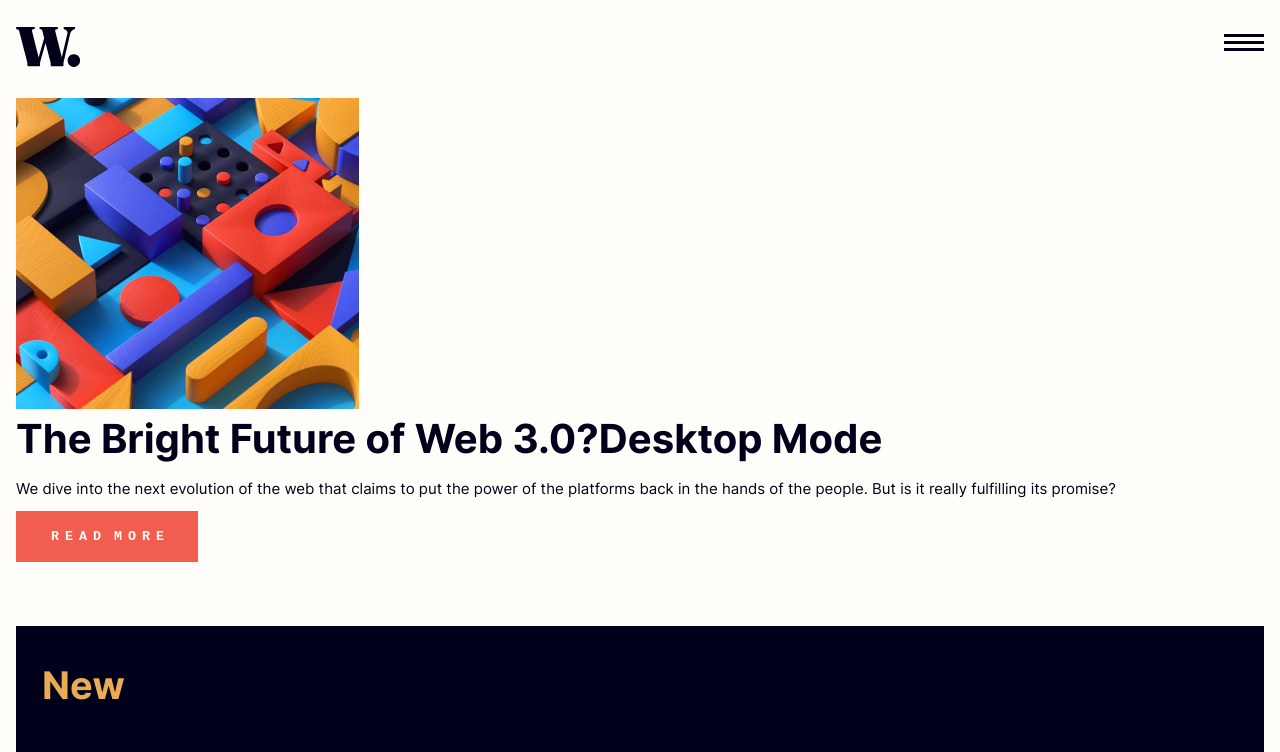
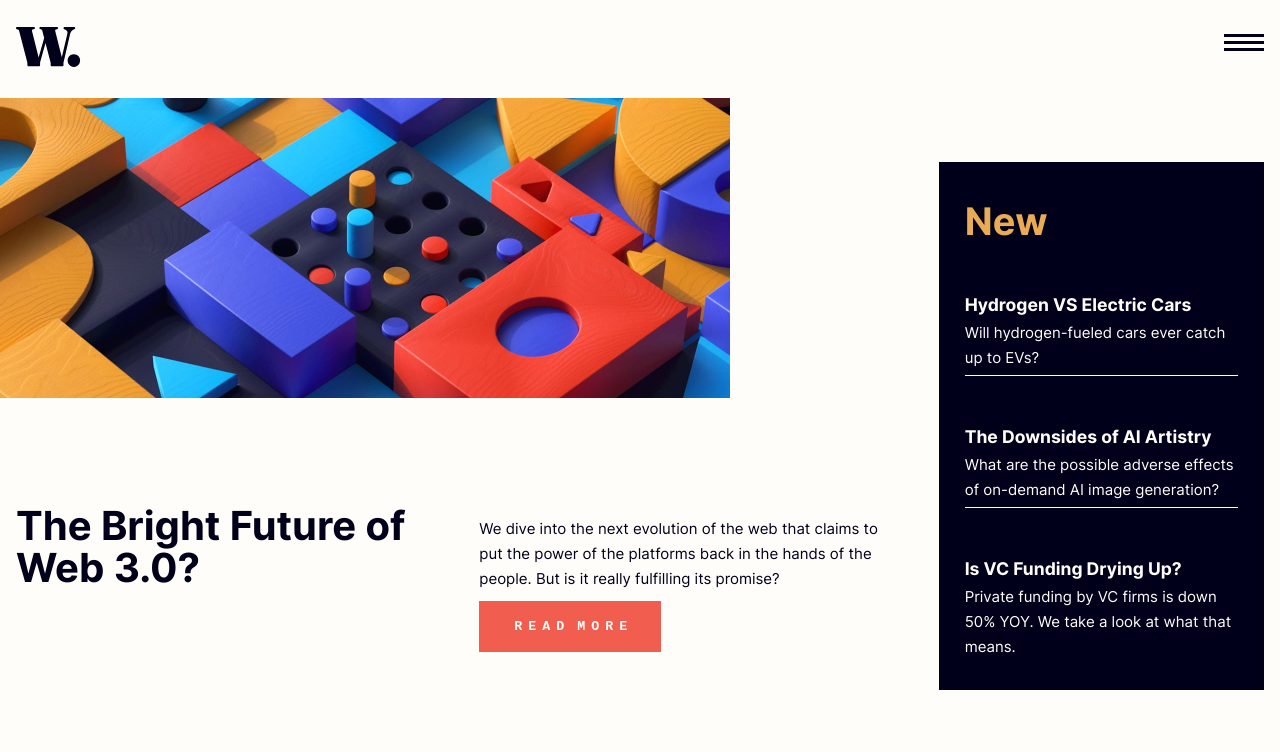
Before and after one commit to kaesle/News-Homepage-CSS-Exercise, a React (Create React App) app: page / in a window 1280 px wide. Shown: the top 752 px of the page. Built offline with nearby package versions, Linux system fonts and the light colour scheme.

Commit message:
build grid structure (still need styling)

```diff
--- a/src/App.css
+++ b/src/App.css
@@ -28,13 +28,13 @@ header {
   position: relative;
 }
 
-img#logo {
+#logo {
   margin: 27px 16px;
   width: 46;
   height: 29;
 }
 
-button#menu-open {
+#menu-open {
   position: absolute;
   right: 0;
   border: none;
@@ -44,10 +44,27 @@ button#menu-open {
   margin: 34px 16px;
 }
 
-img#mobileHero {
+#mobileHero {
   width: 343px;
   height: 311px;
   margin-left: 16px;
+}
+
+#desktopHero {
+  display: none;
+  grid-area: hero;
+}
+
+@media (min-width: 1000px) and (orientation: landscape) {
+  #mobileHero {
+    display: none;
+  }
+
+  #desktopHero {
+    display: block;
+    width: 730px;
+    height: 300px;
+  }
 }
 
 h1 {
@@ -76,7 +93,8 @@ button.readMore:hover {
 }
 
 @media (min-width: 1000px) and (orientation: landscape) {
-  h1::after {
-    content: 'Desktop Mode'
+  main {
+    display: grid;
+    grid-template-areas: "hero hero new" "headline body new" "01 02 03";
   }
 }
--- a/src/App.tsx
+++ b/src/App.tsx
@@ -8,6 +8,7 @@ import ThumbnailStory from './components/ThumbnailStory';
 import logo from './assets/images/logo.svg';
 import menuOpenIcon from './assets/images/icon-menu.svg';
 import mobileHero from './assets/images/image-web-3-mobile.jpg';
+import desktopHero from './assets/images/image-web-3-desktop.jpg';
 import thumb1 from './assets/images/image-retro-pcs.jpg';
 import thumb2 from './assets/images/image-top-laptops.jpg';
 import thumb3 from './assets/images/image-gaming-growth.jpg';
@@ -54,9 +55,11 @@ export default function App() {
       </header>
       <main>
         <img id="mobileHero" src={mobileHero} aria-hidden alt="colorful three-dimensional shapes" />
+        <img id="desktopHero" src={desktopHero} aria-hidden alt="colorful three-dimensional shapes" />
         <h1>
           The Bright Future of Web 3.0?
         </h1>
+        <div className="headContent">
           <p id="headBlurb">
             We dive into the next evolution of the web that claims to put the power of the platforms
             back in the hands of the people. But is it really fulfilling its promise?
@@ -64,9 +67,10 @@ export default function App() {
           <button className='readMore'>
             <pre>R E A D  M O R E</pre>
           </button>
+        </div>
         <NewSection />
         {
-          stories.map(s=>
+          stories.map(s =>
             <ThumbnailStory
               imgSrc={s.imgSrc}
               number={s.number}
--- a/src/components/NewSection.css
+++ b/src/components/NewSection.css
@@ -27,3 +27,9 @@ h3.new {
 .new p {
   line-height: 25px;
 }
+
+@media (min-width: 1000px) and (orientation: landscape) {
+  div.new {
+    grid-area: new;
+  }
+}
--- a/src/components/ThumbnailStory.css
+++ b/src/components/ThumbnailStory.css
@@ -32,3 +32,15 @@ div.story p {
   grid-area: blurb;
   color: var(--dark-grayish-blue);
 }
+
+.tns01 {
+  grid-area: 01;
+}
+
+.tns02 {
+  grid-area: 02;
+}
+
+.tns03 {
+  grid-area: 03;
+}
--- a/src/components/ThumbnailStory.tsx
+++ b/src/components/ThumbnailStory.tsx
@@ -9,7 +9,7 @@ type TNSProps = {
 
 export default function ThumbnailStory({imgSrc, number, headline, blurb}: TNSProps) {
   return (
-    <div className="story">
+    <div id={`tns0${number}`} className="story">
       <img src={imgSrc} alt={headline} aria-hidden />
       <h2 className="number">0{number}</h2>
       <h3 className="headline">{headline}</h3>
```
Lines whose indentation alone changed are shown as unchanged.
